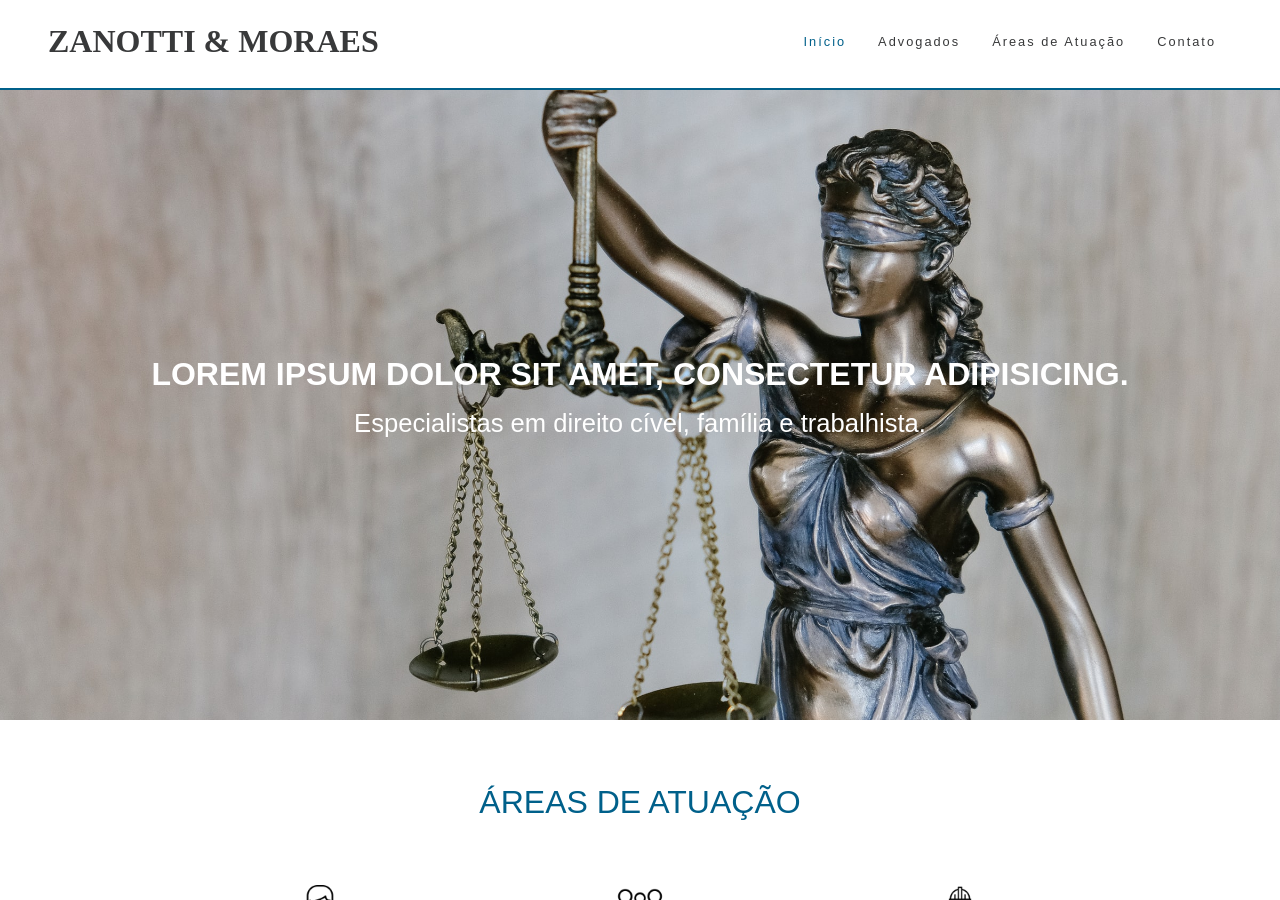
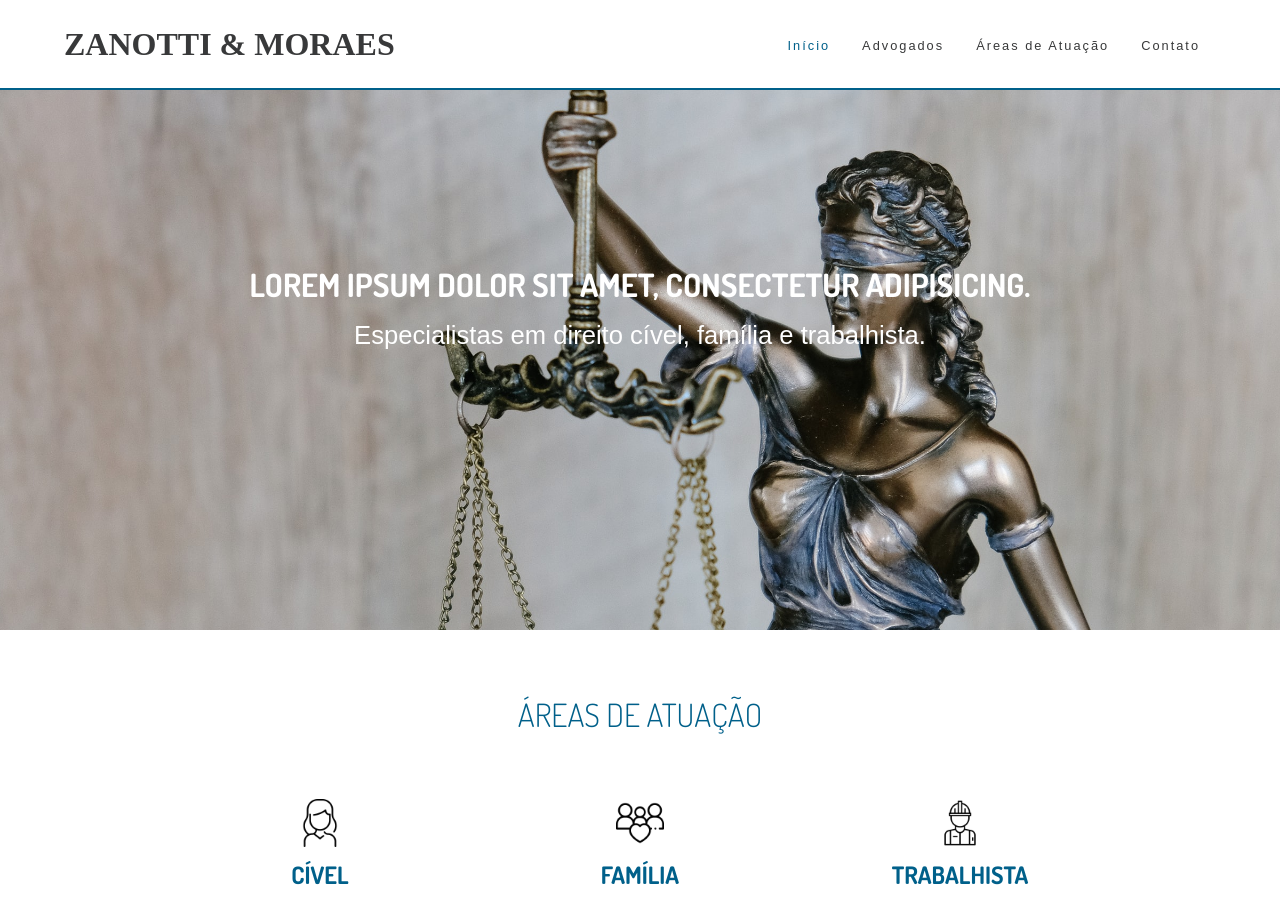
Before and after one commit to gzbordignon/zanottiemoraes, a Jekyll site: the page built from index.html, in a window 1280 px wide and 900 px high. Built offline with Jekyll 4.4.1, drawn with Linux system fonts in a browser that asks for light colours; nearby versions of some CDN libraries; some web fonts are replaced.

Commit message:
add @font-face

```diff
--- a/_sass/_config.scss
+++ b/_sass/_config.scss
@@ -1,2 +1,23 @@
 $website-width: 1250px;
 $main-color: #FFBC00;
+
+@font-face {
+	font-family: 'Dosis';
+	src: url('../fonts/Dosis.ttf');
+}
+
+@font-face {
+	font-family: 'Garamond';
+	src: url('../fonts/Garamond.ttf');
+}
+
+@font-face {
+	font-family: 'Lato';
+	src: url('../fonts/Lato-Regular.ttf');
+
+}
+
+@font-face {
+	font-family: 'Lovelo';
+	src: url('../fonts/Lovelo-Black.ttf');
+}
--- a/_sass/_header.scss
+++ b/_sass/_header.scss
@@ -1,11 +1,19 @@
 #header {
-	min-height: 5.5rem;
 	border-bottom: 2px solid #00608a;
+	background: #fff;
+	transition: all 0.5s ease-in-out;
+	position: fixed;
+	top: 0;
+	left: 0;
+	width: 100%;
 	.navbar {
+		width: 90%;
+		margin: 0 auto;
+		height: 5.5rem;
 		background: #fff;
 		color: #38393a;
 		display: flex;
-		padding: 1rem 3rem;
+		align-items: center;
 		justify-content: space-between;
 		#logo {
 			font-family: 'Poiret One';
@@ -27,6 +35,22 @@
 					&.current {
 						color: #00608a;
 					}
+				}
+			}
+		}
+	}
+}
+
+.navbar-scroll {
+	.navbar {
+
+		#logo {
+			font-size: 1.5rem;
+		}
+		ul {
+			li {
+				a {
+					font-size: 0.7rem;
 				}
 			}
 		}
--- a/_sass/banners.scss
+++ b/_sass/banners.scss
@@ -8,7 +8,7 @@
 
 #banner {
 	&-home {
-		background: url('../images/law3.jpg') no-repeat center center / cover;
+		background: url('../images/law3.jpg') no-repeat top center / cover;
 		height: 70vh;
 		width: 100%;
 		color: #fff;
--- a/assets/js/main.js
+++ b/assets/js/main.js
@@ -1,9 +1,9 @@
 window.onscroll = () => {
   const nav = document.querySelector('#main-nav');
   if(this.scrollY <= 10)
-  	nav.className = 'navbar';
+  	nav.classList.remove('navbar-scroll');
   else
-  	nav.className = 'navbar scroll';
+  	nav.classList.add('navbar-scroll');
 };
 
 
```
Also changed, not shown: assets/fonts/Dosis.ttf (added), assets/fonts/Garamond.ttf (added), assets/fonts/Lato-Regular.ttf (added), assets/fonts/Lovelo-Black.otf (added), 4 other files.
